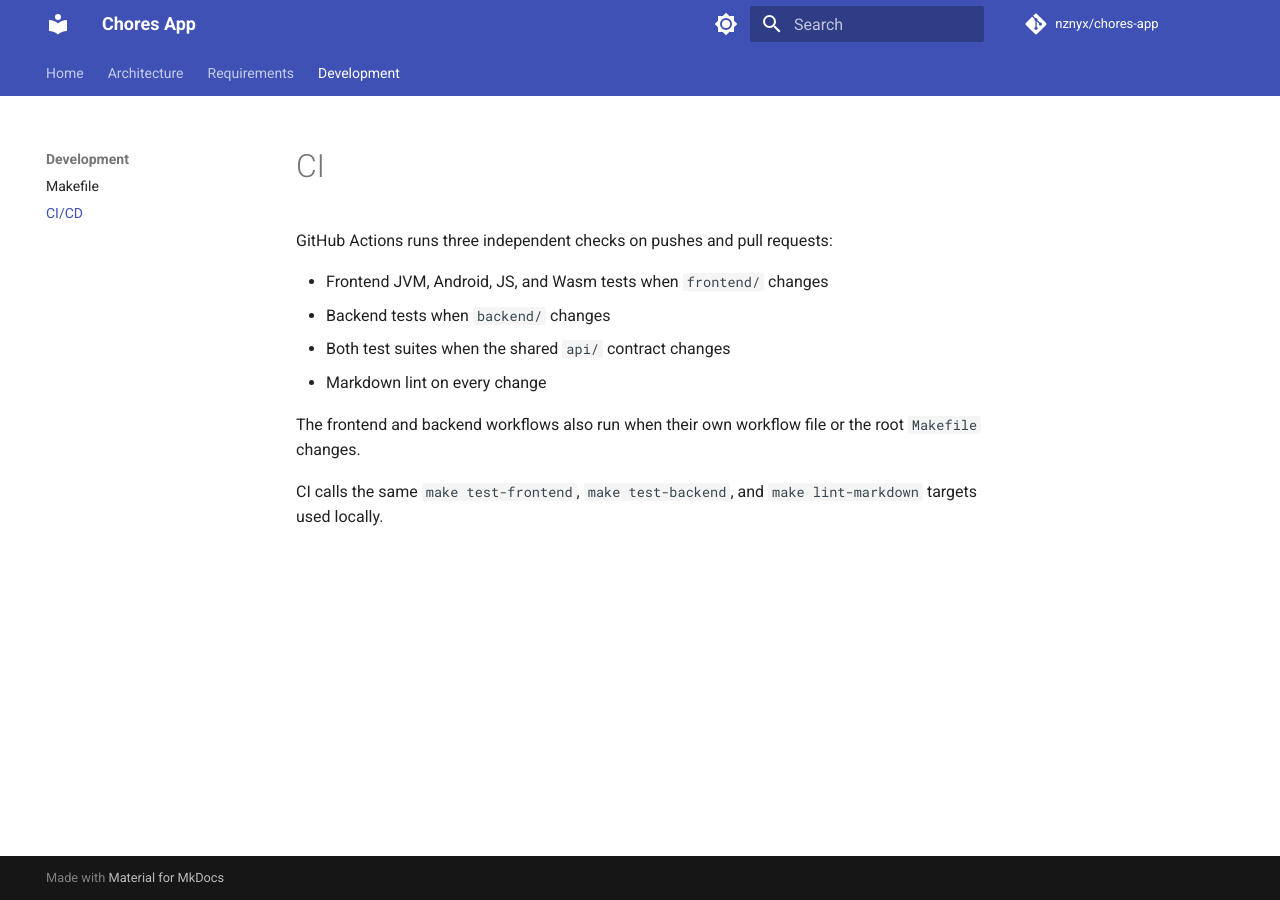
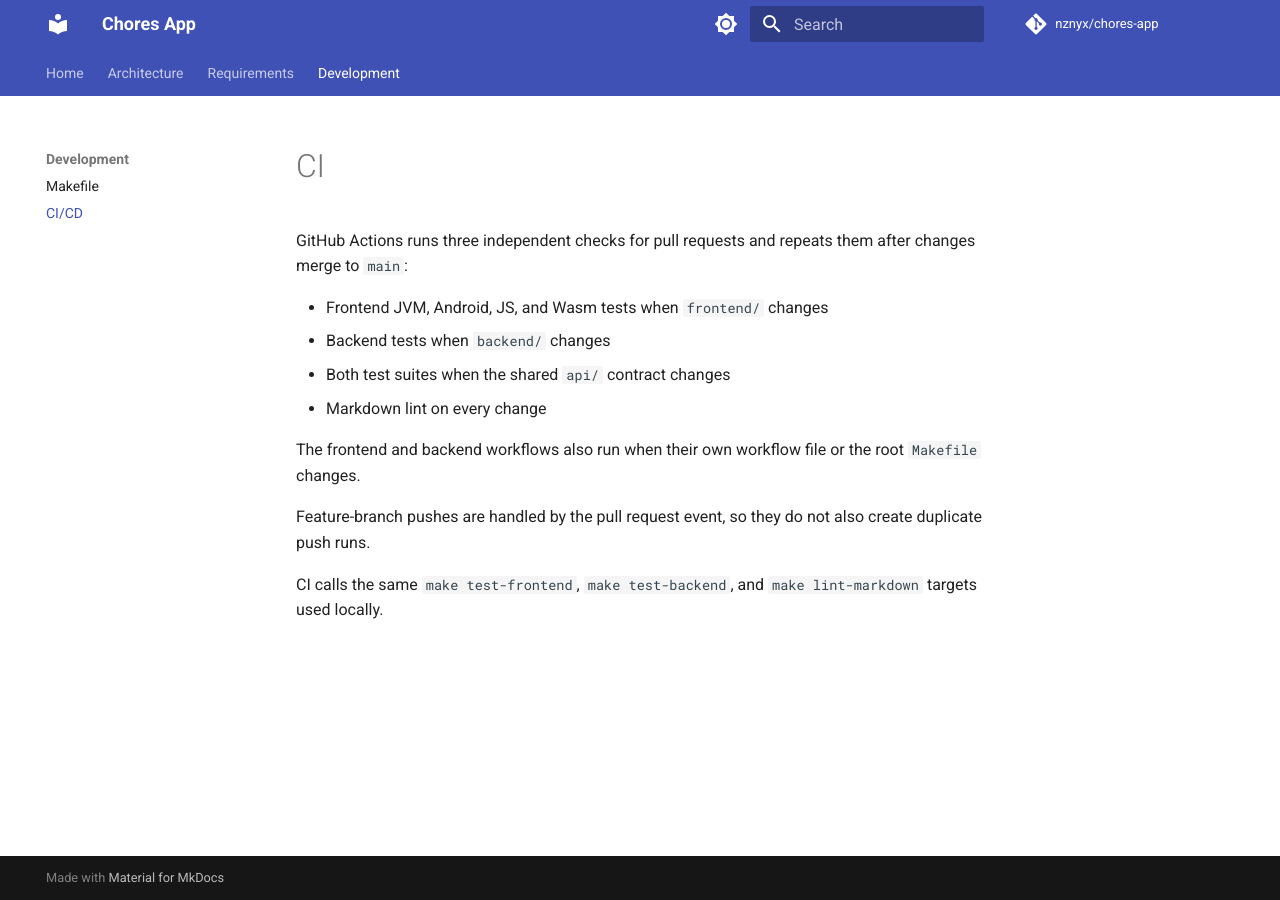
Before and after one commit to nznyx/chores-app, an MkDocs documentation site: the page built from docs/development/ci.md, in a window 1280 px wide. Built offline with MkDocs 1.6.1 and Material for MkDocs 9.7.7, drawn with Linux system fonts in a browser that asks for light colours; comment, search, counter and statistics services are not loaded.

Commit message:
fix(ci): avoid duplicate PR runs

```diff
--- a/docs/development/ci.md
+++ b/docs/development/ci.md
@@ -1,6 +1,6 @@
 # CI
 
-GitHub Actions runs three independent checks on pushes and pull requests:
+GitHub Actions runs three independent checks for pull requests and repeats them after changes merge to `main`:
 
 - Frontend JVM, Android, JS, and Wasm tests when `frontend/` changes
 - Backend tests when `backend/` changes
@@ -9,4 +9,6 @@ GitHub Actions runs three independent checks on pushes and pull requests:
 
 The frontend and backend workflows also run when their own workflow file or the root `Makefile` changes.
 
+Feature-branch pushes are handled by the pull request event, so they do not also create duplicate push runs.
+
 CI calls the same `make test-frontend`, `make test-backend`, and `make lint-markdown` targets used locally.
```
Also changed, not shown: 3 other files.
